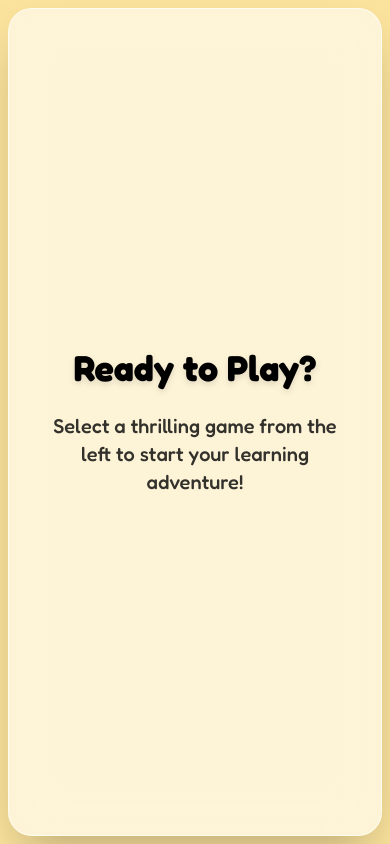
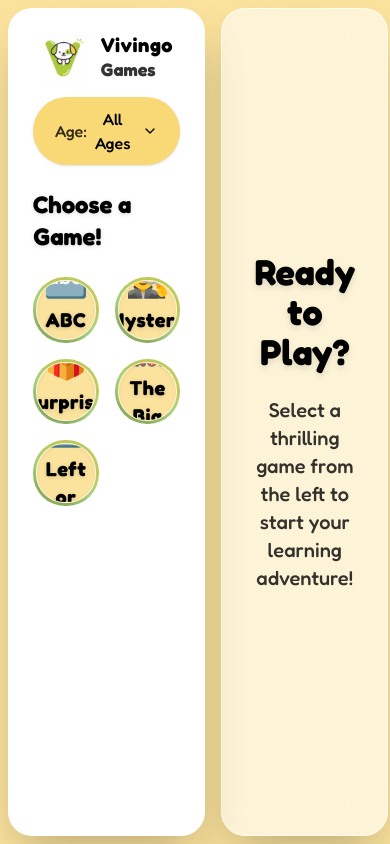
Before and after one commit to nramanath/vivingo, a React (Vite) app: page / in a window 390 px wide. Built offline with nearby package versions, Linux system fonts and the light colour scheme.

Commit message:
fix(layout): restore sidebar visibility on mobile devices

```diff
--- a/src/components/layout/Sidebar.tsx
+++ b/src/components/layout/Sidebar.tsx
@@ -22,7 +22,7 @@ export const Sidebar = ({ onSelectGame, selectedGame, selectedAge, onSelectAge }
   });
 
   return (
-    <aside className="relative z-10 hidden h-screen w-full flex-col p-2 md:flex md:w-[400px] lg:w-[450px]">
+    <aside className="relative z-10 flex h-screen w-full flex-col p-2 md:w-[400px] lg:w-[450px]">
       {/* The Sidebar "Canvas" Container */}
       <div className="flex h-full w-full flex-col overflow-hidden rounded-[1.5rem] border border-white/60 bg-white shadow-2xl transition-all duration-500">
         {/* Sticky Header Section */}
```
